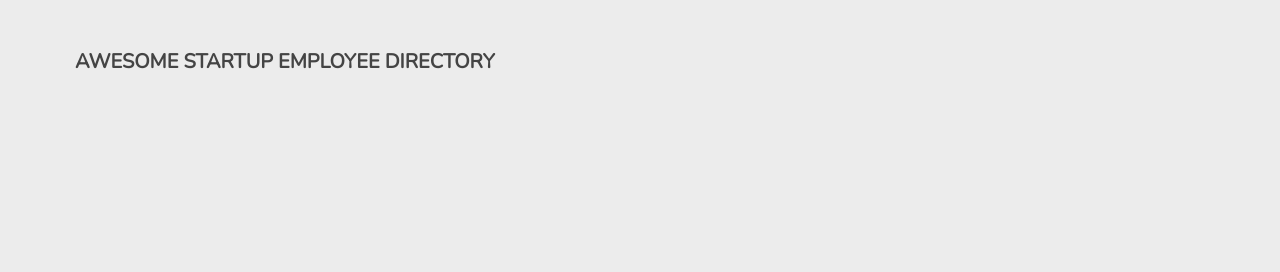
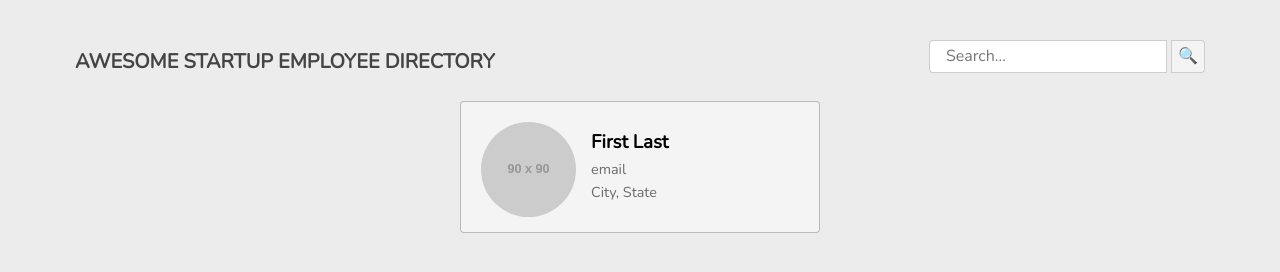
Before and after one commit to wy34/Employee-Directory, a plain HTML site: page index.html in a window 1280 px wide. Drawn offline with nearby package versions, Linux system fonts and the light colour scheme; files that its build step writes are made by us from their sources; placeholder pictures from the web are drawn by us.

Commit message:
Added inital search feature and gallery

```diff
--- a/index.html
+++ b/index.html
@@ -96,6 +96,6 @@
         ======================== -->
 
         <!-- Add your JS here -->
-
+        <script src="index.js"></script>
     </body>
 </html>
--- /dev/null
+++ b/index.js
@@ -0,0 +1,30 @@
+let searchContainer = document.querySelector(".search-container");
+let gallery = document.querySelector("#gallery");
+
+
+function createSearch() {
+    let html = `<form action="#" method="get">
+                    <input type="search" id="search-input" class="search-input" placeholder="Search...">
+                    <input type="submit" value="&#x1F50D;" id="serach-submit" class="search-submit">
+                </form>`;
+    searchContainer.innerHTML = html;
+}
+
+function createGallery() {
+    let html = `<div class="card">
+                    <div class="card-img-container">
+                        <img class="card-img" src="https://placehold.it/90x90" alt="profile picture">
+                    </div>
+                    <div class="card-info-container">
+                        <h3 id="name" class="card-name cap">first last</h3>
+                        <p class="card-text">email</p>
+                        <p class="card-text cap">city, state</p>
+                    </div>
+                </div>`
+    gallery.innerHTML = html;
+}
+
+
+
+createSearch();
+createGallery();
```
Also changed, not shown: style/normalize.css (renamed from normalize.css), style/styles.css (renamed from styles.css), 1 other file.
